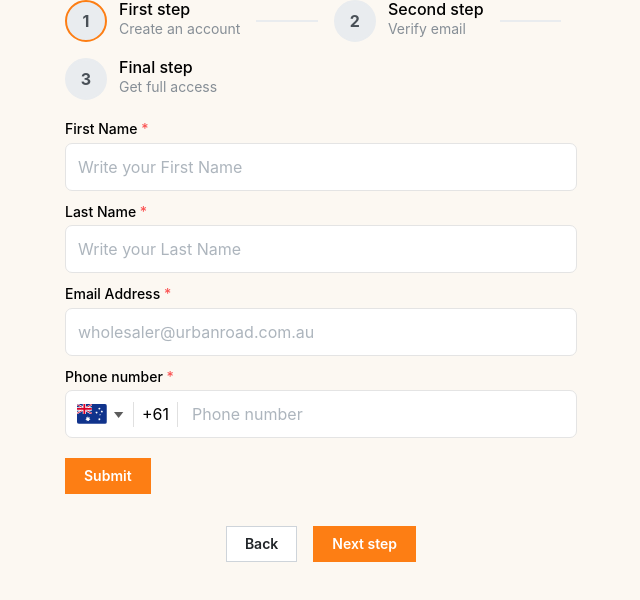
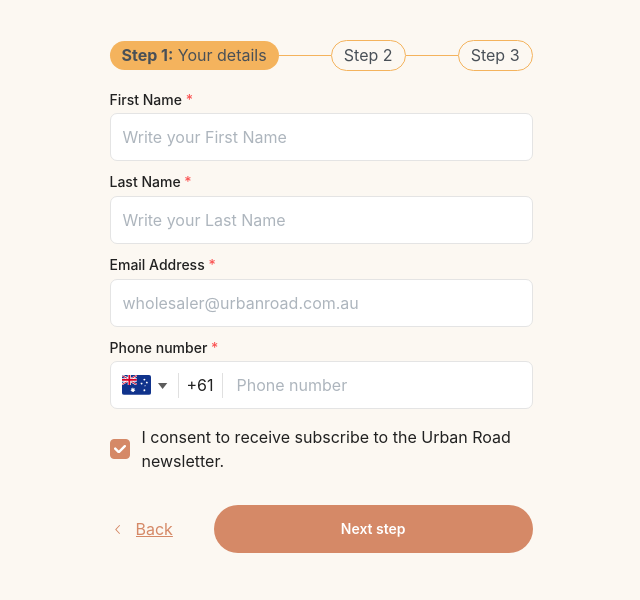
Before and after one commit to azkalonz/urbanroad-component-library, a React (Create React App) app: page / in a window 1280 px wide. Shown: the top 600 px of the page, without its empty margins (319-959 px from the left). Built offline with nearby package versions, Linux system fonts and the light colour scheme.

Commit message:
feat: multi step form progress

```diff
--- a/src/components.scss
+++ b/src/components.scss
@@ -1,5 +1,6 @@
 :root {
   --primary-hover-color: #f6eadf;
+  --primary-button-color: #f4b35d;
   --white-color: #ffffff;
   --dark-grey: #5c5c5c;
 }
@@ -11,6 +12,24 @@ body {
 .action-icon {
   & > svg path {
     fill: var(--dark-grey);
+  }
+}
+
+.stepper-icon {
+  &[data-progress="true"] {
+    border: none;
+    background-color: var(--primary-button-color);
+  }
+  &[data-completed] {
+    background-color: transparent;
+    border: 1.5px solid var(--primary-button-color);
+    & > * {
+      position: relative;
+    }
+  }
+  &:not([data-progress]):not([data-completed]) {
+    background-color: transparent;
+    border: 1.5px solid var(--primary-button-color);
   }
 }
 
--- a/src/components/multi-step-form.tsx
+++ b/src/components/multi-step-form.tsx
@@ -1,6 +1,7 @@
-import { Button, Drawer, Group, Stepper, TextInput } from "@mantine/core";
+import { Button, Checkbox, Drawer, Group, Stepper, Text, TextInput } from "@mantine/core";
 import { useForm } from "@mantine/form";
 import { useDisclosure } from "@mantine/hooks";
+import { ChevronLeftIcon } from "@radix-ui/react-icons";
 import { useState } from "react";
 import PhoneInput from "./phone-input";
 
@@ -17,14 +18,28 @@ export default function MultiStepForm() {
   const prevStep = () => setActive((current) => (current > 0 ? current - 1 : current));
   const [opened, { open, close }] = useDisclosure(false);
 
+  const makeStepIcon = (step: number, description: string) => {
+    let icon =
+      active === step - 1 ? (
+        <Text>
+          <b>Step {step}:</b> {description}
+        </Text>
+      ) : (
+        <Text>Step {step}</Text>
+      );
+    return {
+      icon,
+      completedIcon: icon,
+    };
+  };
   return (
     <>
       <Drawer opened={opened} onClose={close} title="Authentication">
         {/* Drawer content */}
       </Drawer>
+      <form onSubmit={form.onSubmit((values) => console.log(values))}>
         <Stepper active={active} onStepClick={setActive}>
-        <Stepper.Step label="First step" description="Create an account">
-          <form onSubmit={form.onSubmit((values) => console.log(values))}>
+          <Stepper.Step {...makeStepIcon(1, "Your details")}>
             <TextInput placeholder="Write your First Name" label="First Name" required />
             <TextInput placeholder="Write your Last Name" label="Last Name" required />
             <TextInput
@@ -35,27 +50,24 @@ export default function MultiStepForm() {
               {...form.getInputProps("email")}
             />
             <PhoneInput placeholder="Phone number" width="100%" required />
-            <Button type="submit" mt="sm">
-              Submit
-            </Button>
-          </form>
           </Stepper.Step>
-        <Stepper.Step label="Second step" description="Verify email">
-          Step 2 content: Verify email
-        </Stepper.Step>
-        <Stepper.Step label="Final step" description="Get full access">
-          Step 3 content: Get full access
-        </Stepper.Step>
+          <Stepper.Step {...makeStepIcon(2, "Company details")}>Company details</Stepper.Step>
+          <Stepper.Step {...makeStepIcon(3, "Other details")}>Other details</Stepper.Step>
           <Stepper.Completed>
             <Button onClick={open}>Open Drawer</Button>
           </Stepper.Completed>
         </Stepper>
+      </form>
 
-      <Group justify="center" mt="xl">
-        <Button variant="default" onClick={prevStep}>
-          Back
+      <Checkbox defaultChecked label="I consent to receive subscribe to the Urban Road newsletter." />
+
+      <Group justify="space-between" wrap="nowrap" gap={40}>
+        <Button p={0} className="shrink-0" variant="transparent" onClick={prevStep} leftSection={<ChevronLeftIcon />}>
+          <Text className="underline">Back</Text>
         </Button>
-        <Button onClick={nextStep}>Next step</Button>
+        <Button onClick={nextStep} fullWidth radius="100px" className="h-[48px]">
+          Next step
+        </Button>
       </Group>
     </>
   );
--- a/src/components/phone-input.tsx
+++ b/src/components/phone-input.tsx
@@ -1,4 +1,4 @@
-import countries, { CountryInterface } from "@/data/country-phone";
+import countries, { CountryInterface } from "../data/country-phone";
 import {
   ActionIcon,
   Group,
@@ -15,7 +15,7 @@ import { TriangleDownIcon } from "@radix-ui/react-icons";
 import clsx from "clsx";
 import { CountryCode, isValidPhoneNumber, parsePhoneNumber } from "libphonenumber-js";
 import { useRef, useState } from "react";
-const flags = require("@/countries-flags");
+const flags = require("../countries-flags/index");
 
 interface PhoneInput extends Omit<TextInputProps, "children" | "variant" | "value"> {
   containerProps?: React.ButtonHTMLAttributes<HTMLDivElement>;
--- a/src/index.tsx
+++ b/src/index.tsx
@@ -1,15 +1,13 @@
 import "@mantine/core/styles.css";
 import React from "react";
 import ReactDOM from "react-dom/client";
-import "./components.scss";
 import MultiStepForm from "./components/multi-step-form";
 import ThemeProvider from "./components/theme-provider";
-import "./tailwind.css";
 
 const root = ReactDOM.createRoot(document.getElementById("root")!);
 root.render(
   <React.StrictMode>
-    <div className="max-w-lg m-[0_auto]">
+    <div className="max-w-[423px] m-[0_auto] mt-10">
       <ThemeProvider>
         <MultiStepForm />
       </ThemeProvider>
--- a/src/theme/theme.ts
+++ b/src/theme/theme.ts
@@ -1,16 +1,31 @@
 import { colorsTuple, createTheme, DEFAULT_THEME, mergeMantineTheme } from "@mantine/core";
+import "../components.scss";
+import "../tailwind.css";
+
+export const colors = {
+  black: "#212121",
+};
+
+// TO DO: Variants
 
 const themeOverride = createTheme({
-  primaryColor: "orange",
-  defaultRadius: 0,
+  black: colors.black,
+  primaryColor: "light-orange",
+  defaultRadius: "4px",
   colors: {
-    black: colorsTuple("#212121"),
+    "light-orange": colorsTuple("#d58967"),
   },
   components: {
     InputWrapper: {
       classNames: {
         label: "text-[14px] leading-[19.6px] mb-[4px]",
         root: "mb-[8px]",
+        required: `text-[${colors.black}]`,
+      },
+    },
+    UnstyledButton: {
+      classNames: {
+        label: `text-[${colors.black}] uppercase font-[700]`,
       },
     },
     Input: {
@@ -28,6 +43,30 @@ const themeOverride = createTheme({
         icon: "action-icon",
       },
     },
+    TextInput: {
+      classNames: {
+        required: `text-[${colors.black}]`,
+      },
+    },
+    Stepper: {
+      classNames: {
+        stepIcon: `stepper-icon w-auto h-auto min-h-0 px-[12px] py-[2px] text-[${colors.black}]`,
+        separator: "m-0 w-[20px] h-[1.5px]",
+        stepCompletedIcon: `text-[${colors.black}] !duration-0`,
+      },
+      styles: {
+        separator: {
+          backgroundColor: "var(--primary-button-color)",
+        },
+      },
+    },
+    Checkbox: {
+      classNames: {
+        label: "text-base",
+        body: "items-center",
+        root: "mt-[16px] mb-[32px]",
+      },
+    },
   },
 });
 
--- a/webpack.config.js
+++ b/webpack.config.js
@@ -10,7 +10,10 @@ module.exports = {
     globalObject: "this",
   },
   resolve: {
-    extensions: [".ts", ".tsx", ".js"],
+    alias: {
+      "@": path.resolve(__dirname, "src"),
+    },
+    extensions: [".js", ".jsx", ".ts", ".tsx"],
   },
   module: {
     rules: [
```
Also changed, not shown: src/tailwind.css. Lines whose indentation alone changed are shown as unchanged.
